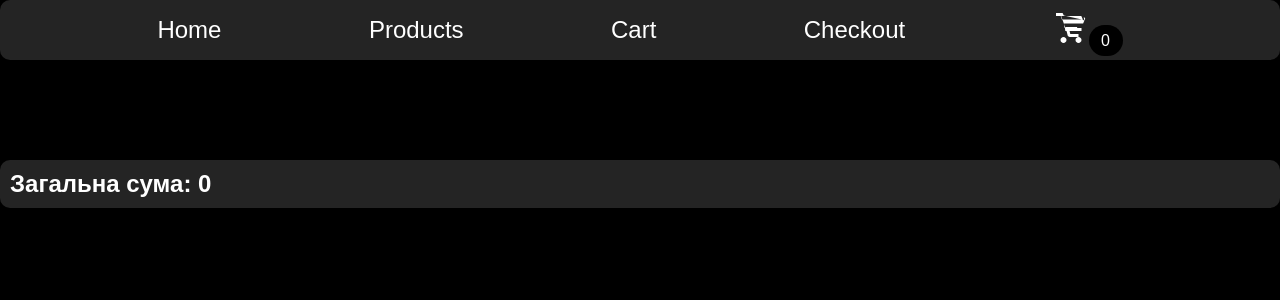
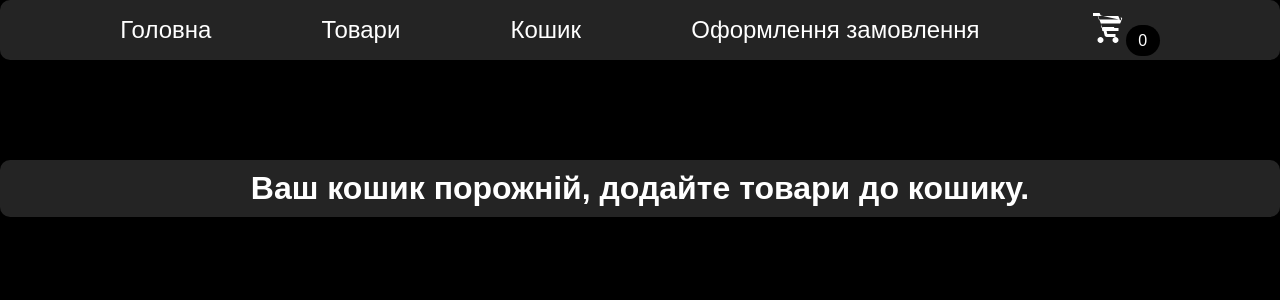
Before and after one commit to FreshLemur/online-store, a React (Vite) app: page /cart in a window 1280 px wide. Shown: the top 300 px of the page. Built offline with nearby package versions, Linux system fonts and the light colour scheme.

Commit message:
before add CartItem.tsx

```diff
--- a/src/components/NavBar.tsx
+++ b/src/components/NavBar.tsx
@@ -1,34 +1,39 @@
 import { Link } from "react-router-dom";
 import styles from "./navBar.module.css";
 import cartIcon from "../assets/svg/cartIcon.svg";
+import { useSelector } from "react-redux";
+import { RootState } from "../store/store";
+
 export default function NavBar() {
+  const cartState = useSelector((state: RootState) => state.cartState.items);
+
   return (
     <header>
       <nav className={styles.navBar}>
         <ul className={styles.navList}>
           <li>
             <Link className={styles.navLink} to="/">
-              Home
+              Головна
             </Link>
           </li>
           <li>
             <Link className={styles.navLink} to="/products">
-              Products
+              Товари
             </Link>
           </li>
           <li>
             <Link className={styles.navLink} to="/cart">
-              Cart
+              Кошик
             </Link>
           </li>
           <li>
             <Link className={styles.navLink} to="/checkout">
-              Checkout
+              Оформлення замовлення
             </Link>
           </li>
           <section>
             <img src={cartIcon} alt="cartIcon" />
-            <span className={styles.cartQuantity}>0</span>
+            <span className={styles.cartQuantity}>{cartState.length}</span>
           </section>
         </ul>
       </nav>
--- a/src/pages/Cart/Cart.tsx
+++ b/src/pages/Cart/Cart.tsx
@@ -11,9 +11,6 @@ import { useDispatch, useSelector } from "react-redux";
 
 export default function Cart() {
   const cartState = useSelector((state: RootState) => state.cartState.items);
-  const cartStateQuantity = useSelector(
-    (state: RootState) => state.cartState.items
-  ).map((item) => item);
   const totalAmount = useSelector((state: RootState) => state.cartState.total);
   const dispatch = useDispatch();
 
@@ -21,9 +18,9 @@ export default function Cart() {
     e: ChangeEvent<HTMLInputElement>,
     id: number
   ) => {
-    console.log(cartState);
     const newValue = Number(e.target.value);
-    cartStateQuantity.forEach((item) => {
+
+    cartState.forEach((item) => {
       if (id === item.id) {
         if (newValue > item.quantity) {
           dispatch(
@@ -31,35 +28,38 @@ export default function Cart() {
               id,
             })
           );
-          console.log("More");
-        } else {
+        } else if (newValue < item.quantity) {
           dispatch(minusOneFromQuantity(id));
-          console.log("Less");
         }
       }
+    });
+
     dispatch(totalPrice());
-    });
   };
 
   const handleDelete = (id: number) => {
-    console.log(cartState);
     dispatch(removeItem(id));
     dispatch(totalPrice());
   };
 
   return (
     <div className={styles.cartWrapper}>
-      {cartState.map((cartState) => (
-        <div className={styles.cartProductWrapper} key={cartState.id}>
+      {cartState.length > 0 ? (
+        cartState.map((item) => (
+          <>
+            <div className={styles.cartProductWrapper} key={item.id}>
               <img
                 className={styles.cartProductImage}
-            src={cartState.imageUrl}
-            alt={cartState.name}
+                src={item.imageUrl}
+                alt={item.name}
               />
-          <h2>{cartState.name}</h2>
+              <h2>{item.name}</h2>
 
               <section className={styles.cartQuantitySection}>
-            <label className={styles.cartQuantityLabel} htmlFor="cartQuantity">
+                <label
+                  className={styles.cartQuantityLabel}
+                  htmlFor="cartQuantity"
+                >
                   Кількість:
                 </label>
                 <input
@@ -67,23 +67,33 @@ export default function Cart() {
                   type="number"
                   name="cartQuantity"
                   id="cartQuantity"
-              value={cartState.quantity}
-              onChange={(e) => quantityChangeHandler(e, cartState.id)}
+                  value={item.quantity}
+                  onChange={(e) => quantityChangeHandler(e, item.id)}
                 />
               </section>
 
-          <h2>Ціна: {cartState.price}</h2>
+              <h2>Ціна: {item.price}</h2>
 
               <button
                 className={styles.cartDeleteButton}
-            onClick={() => handleDelete(cartState.id)}
+                onClick={() => handleDelete(item.id)}
               >
                 Видалити
               </button>
               <div className={styles.totalQuantity}></div>
             </div>
-      ))}
-      <h2>Загальна сума: {totalAmount}</h2>
+          </>
+        ))
+      ) : (
+        <>
+          <h1 className={styles.emptyCartTitle}>
+            Ваш кошик порожній, додайте товари до кошику.
+          </h1>
+        </>
+      )}
+      {cartState.length > 0 && (
+        <h2 className={styles.totalAmount}>Загальна сума: {totalAmount}</h2>
+      )}
     </div>
   );
 }
--- a/src/pages/Cart/cart.module.css
+++ b/src/pages/Cart/cart.module.css
@@ -27,9 +27,16 @@
 }
 
 .cartQuantityInput {
-  color: black;
+  color: white;
   text-align: center;
   width: 50px;
+  overflow: hidden;
+  padding: 0;
+  background-color: black;
+  outline: none;
+  border-radius: 10px;
+  box-shadow: none;
+  border: 1px solid white;
 }
 
 .cartDeleteButton {
@@ -55,3 +62,11 @@
   justify-content: flex-end;
   align-items: center;
 }
+
+.totalAmount {
+  text-align: end;
+}
+
+.emptyCartTitle {
+  text-align: center;
+}
--- a/src/pages/Home/home.module.css
+++ b/src/pages/Home/home.module.css
@@ -2,7 +2,7 @@
   display: flex;
   flex-direction: column;
   width: 100vw;
-  height: 90vh;
+  height: 50vh;
   align-items: center;
   justify-content: center;
   gap: 10px;
```
Also changed, not shown: src/pages/Cart/CartItem.tsx (added). Lines whose indentation alone changed are shown as unchanged.
